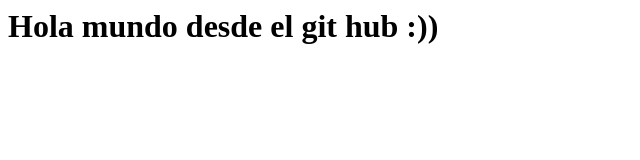
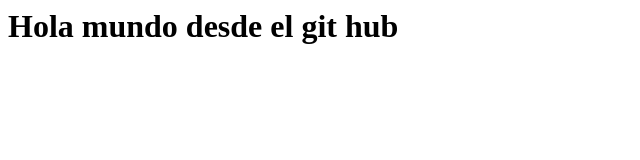
Before and after one commit to ArturoPedraza1/TemporalUNAM, a plain HTML site: page index.html in a window 1280 px wide. Shown: the full height of the page, 0-640 px from the left. Drawn offline with Linux system fonts and the light colour scheme.

Commit message:
Cambio desde github(google)

```diff
--- a/index.html
+++ b/index.html
@@ -1 +1 @@
-<h1>Hola mundo desde el git hub :))</h1>
+<h1>Hola mundo desde el git hub</h1>
```
